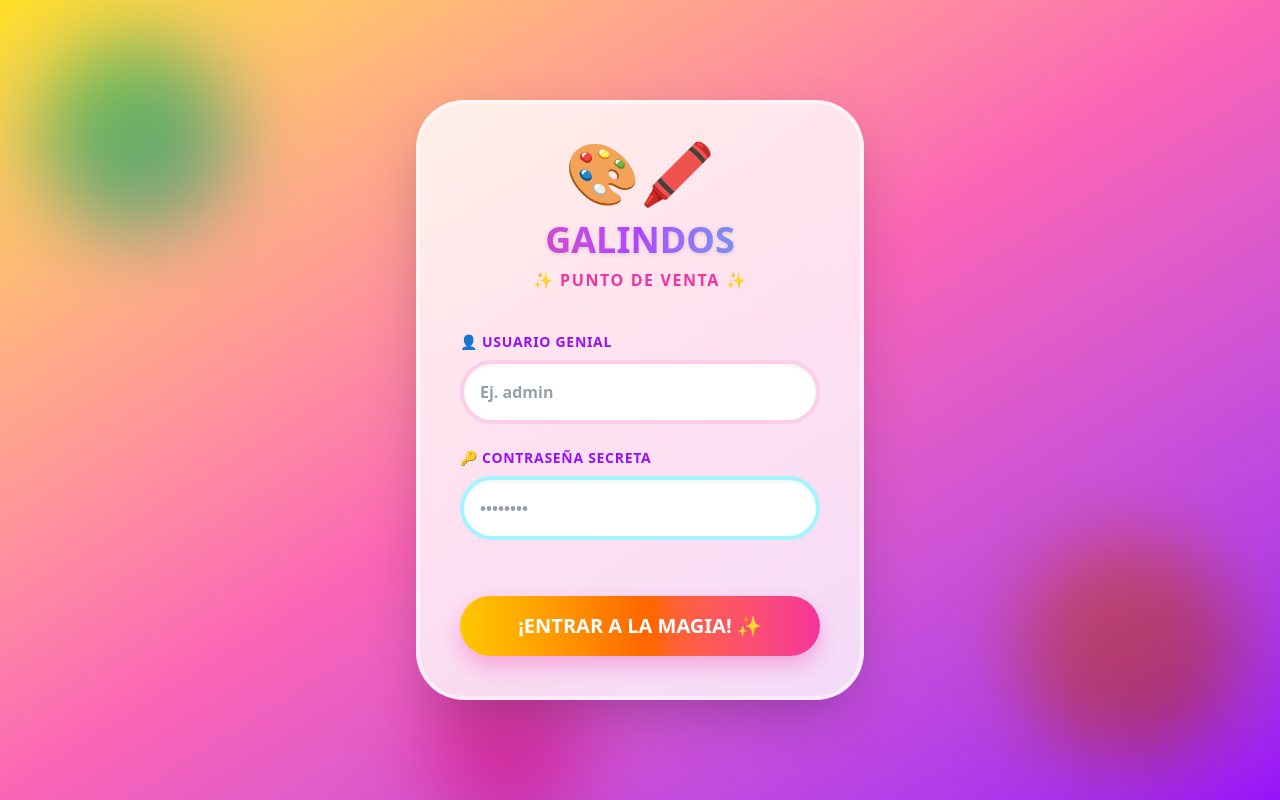
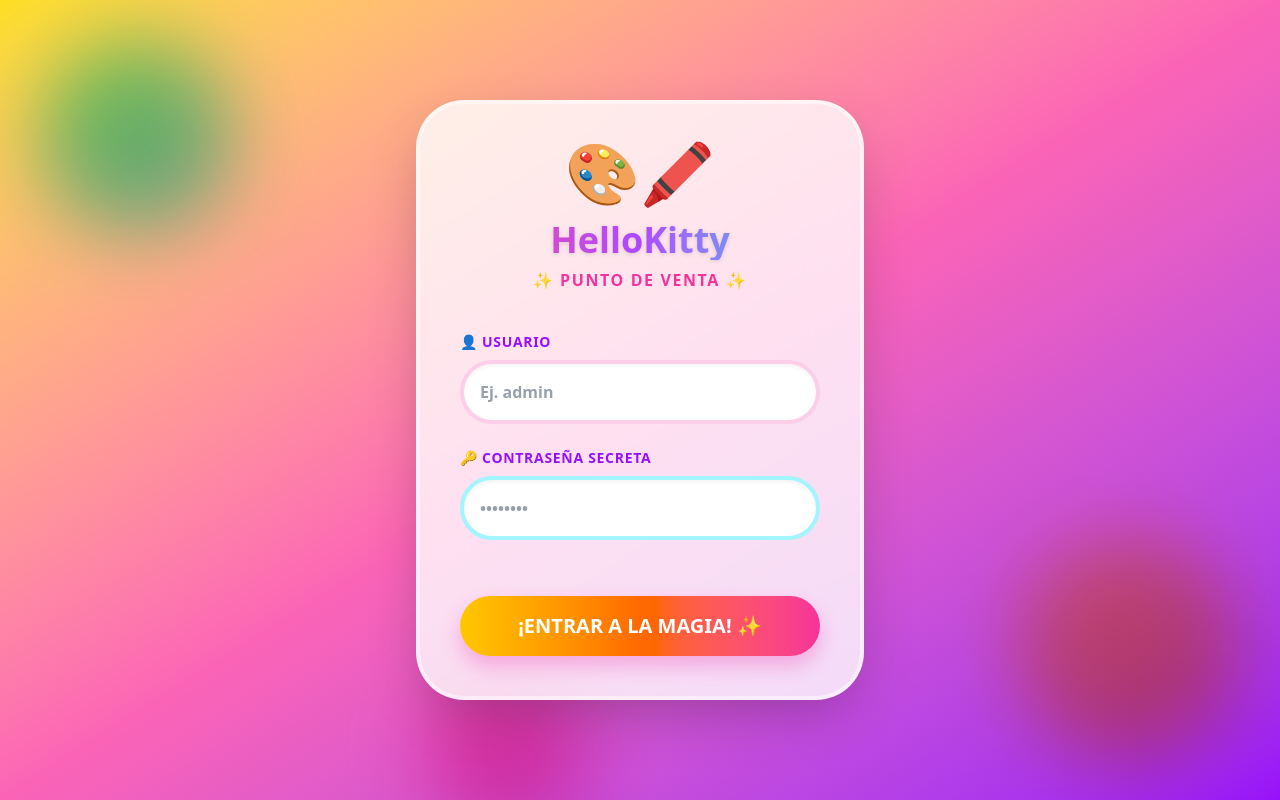
Before and after one commit to GREGORIO971117/puntoventa, a Next.js app: page / in a window 1280 px wide. Built offline with nearby package versions, Linux system fonts and the light colour scheme.

Commit message:
Se cambia el color del login

```diff
--- a/src/app/page.tsx
+++ b/src/app/page.tsx
@@ -37,7 +37,7 @@
           <div className="text-6xl mb-4 animate-bounce">🎨🖍️</div>
           {/* TEXTO CON GRADIENTE */}
           <h1 className="text-4xl font-black text-transparent bg-clip-text bg-gradient-to-r from-pink-500 via-purple-500 to-cyan-500 drop-shadow-sm">
-            GALINDOS
+            HelloKitty
           </h1>
           <p className="text-md font-bold text-pink-500 mt-2 tracking-widest uppercase">
             ✨ Punto de Venta ✨
@@ -54,7 +54,7 @@
 
           <div className="group">
             <label className="block text-sm font-extrabold text-purple-600 mb-2 uppercase tracking-wider group-focus-within:text-pink-500 transition-colors">
-              👤 Usuario Genial
+              👤 Usuario
             </label>
             <input
               type="text"
```
